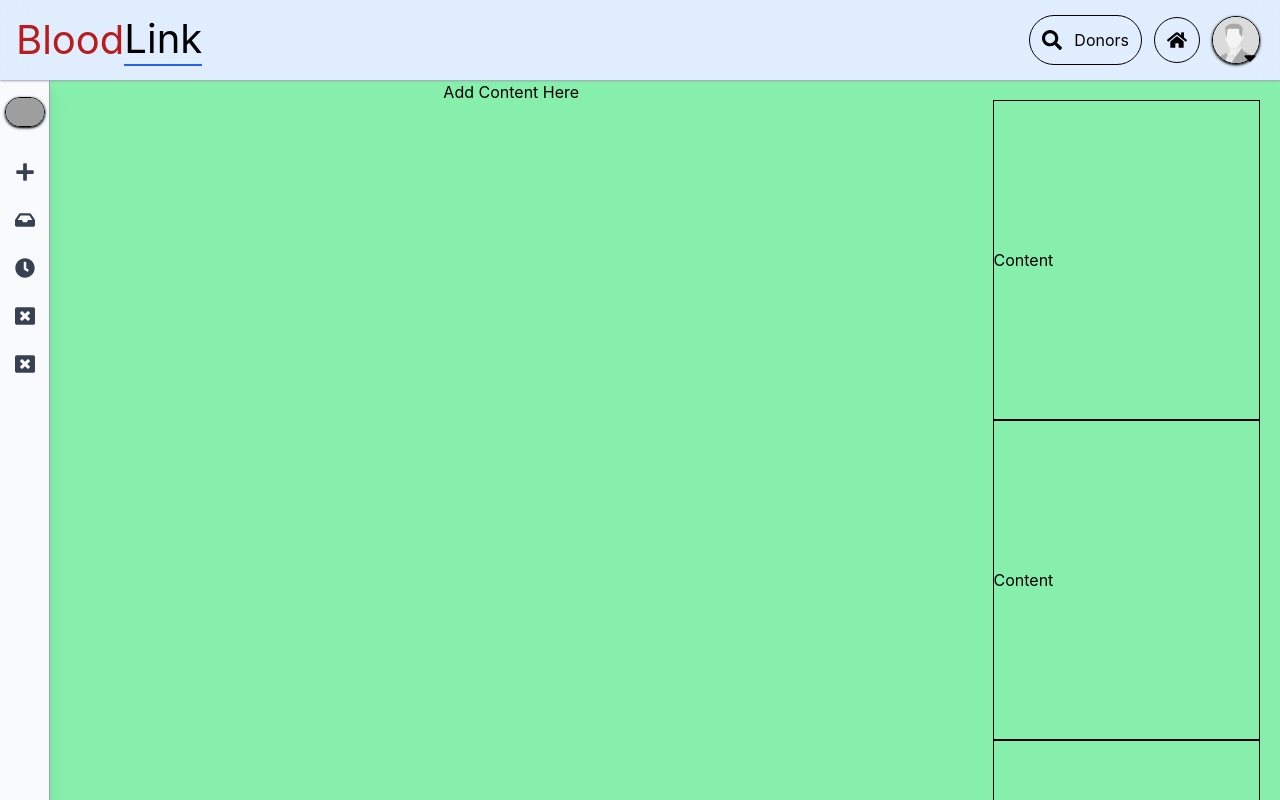
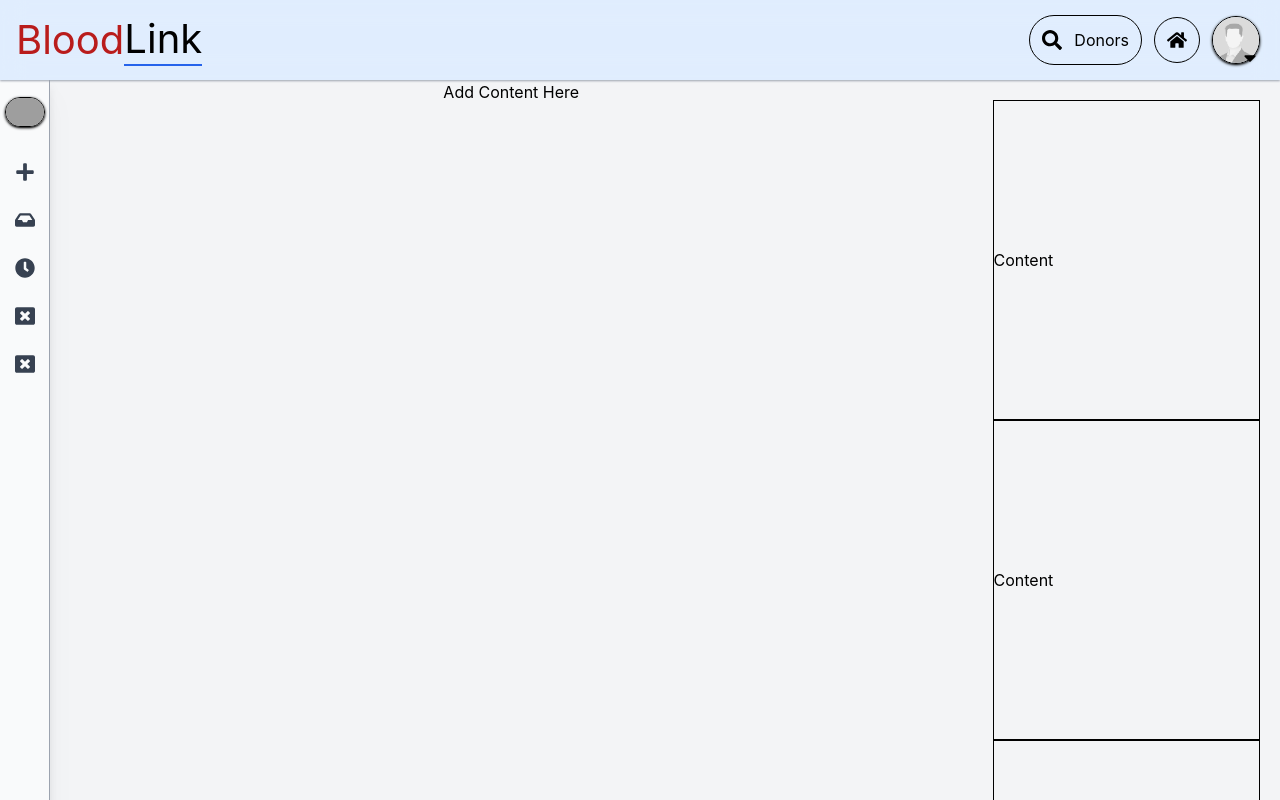
Before and after one commit to MrYious/BloodLink, a React (Create React App) app in the folder app/: page /main in a window 1280 px wide. Shown: the top 800 px of the page. Built offline with nearby package versions, Linux system fonts and the light colour scheme; sample sign-in values are in the browser's storage; grey boxes are pictures that could not be loaded; what tw-elements would draw is missing.

Commit message:
style: changed bg color

```diff
--- a/app/src/pages/Main.js
+++ b/app/src/pages/Main.js
@@ -59,7 +59,7 @@ const Main = () => {
             {/* 1 */}
             <SideBar />
             {/* 2 */}
-            <div className="flex w-full bg-green-300">
+            <div className="flex w-full bg-gray-100">
               <div className="flex flex-col w-full text-center">
                 Add Content Here
               </div>
```
